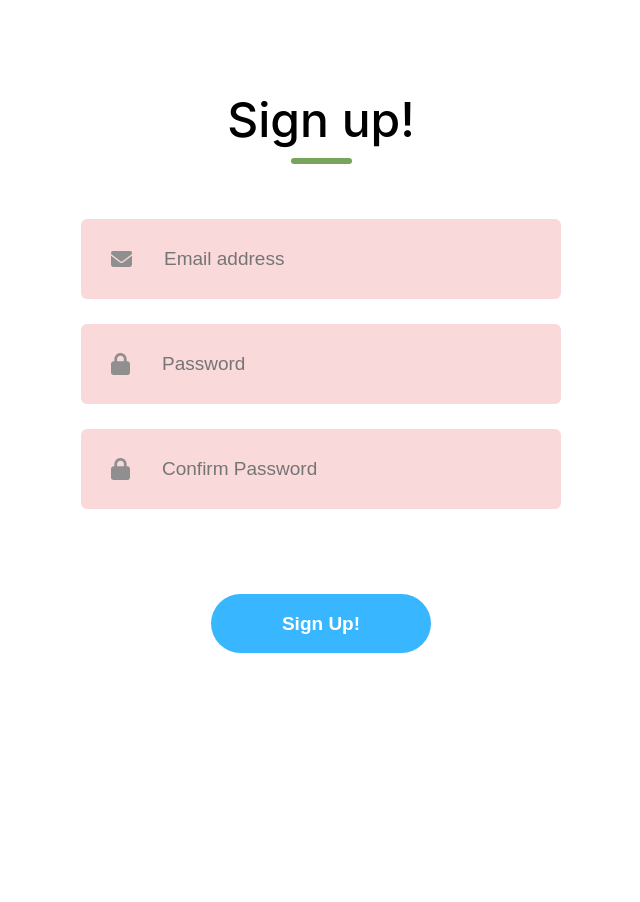
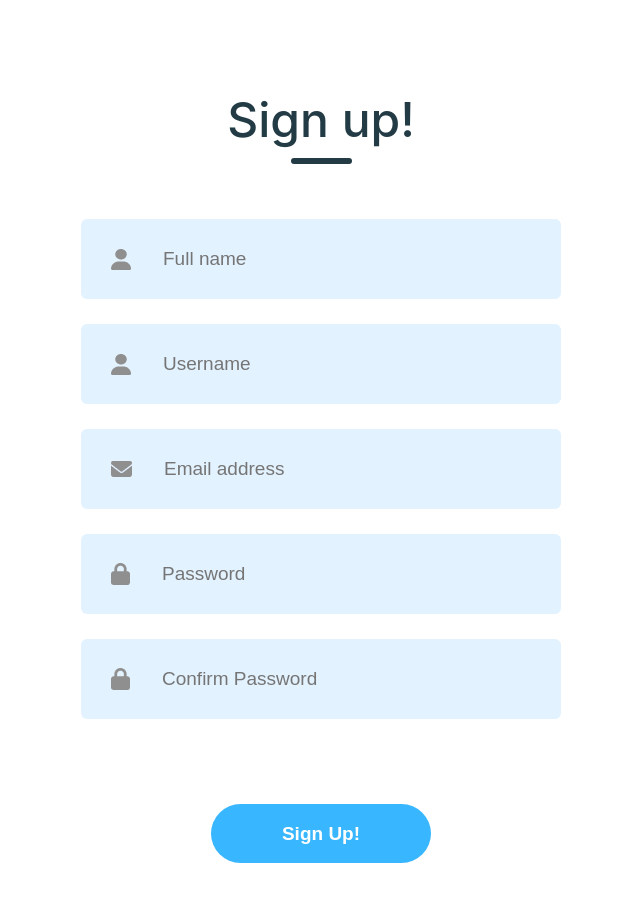
Before and after one commit to calebyhan/fidhacks25, a React (Create React App) app in the folder kudos/: page /signup in a window 1280 px wide. Shown: the top 902 px of the page, without its empty margins (319-959 px from the left). Before the commit the page ends 803 px from the top, so only its background shows below. Built offline with nearby package versions, Linux system fonts and the light colour scheme; no server answers.

Commit message:
fixed signup/login

```diff
--- a/kudos/src/components/Signup.css
+++ b/kudos/src/components/Signup.css
@@ -22,7 +22,7 @@
 
 
 .text{
-    color: black;
+    color: #223B44;;
     font-size: 48px;
     font-weight: 500;
 }
@@ -30,7 +30,7 @@
 .underline {
     width: 61px;
     height: 6px;
-    background: #75a45a;
+    background: #223B44;
     border-radius: 9px;
 }
 
@@ -48,7 +48,7 @@
     margin: auto;
     width: 480px;
     height: 80px;
-    background: #FAD9DB;
+    background: #e3f2ff;
     border-radius: 6px;
 }
 
--- a/kudos/src/components/Signup.jsx
+++ b/kudos/src/components/Signup.jsx
@@ -8,7 +8,10 @@ import user_icon from './assets/person.png';
 import email_icon from './assets/email.png';
 import password_icon from './assets/password.png';
 
+
 export default function Signup() {
+    const nameRef = useRef();
+    const userRef = useRef();
     const emailRef = useRef();
     const passwordRef = useRef();
     const passwordConfirmRef = useRef();
@@ -62,6 +65,14 @@ export default function Signup() {
         <form onSubmit={handleSubmit}>
             <div className="inputs">
             <div className="input">
+                <img src={user_icon} alt="" />
+                <input type="text" ref={nameRef} placeholder="Full name" id="name" />
+            </div>
+            <div className="input">
+                <img src={user_icon} alt="" />
+                <input type="text" ref={userRef} placeholder="Username" id="username" />
+            </div>
+            <div className="input">
                 <img src={email_icon} alt="" />
                 <input type="email" ref={emailRef} placeholder="Email address" id="email" />
             </div>
```
